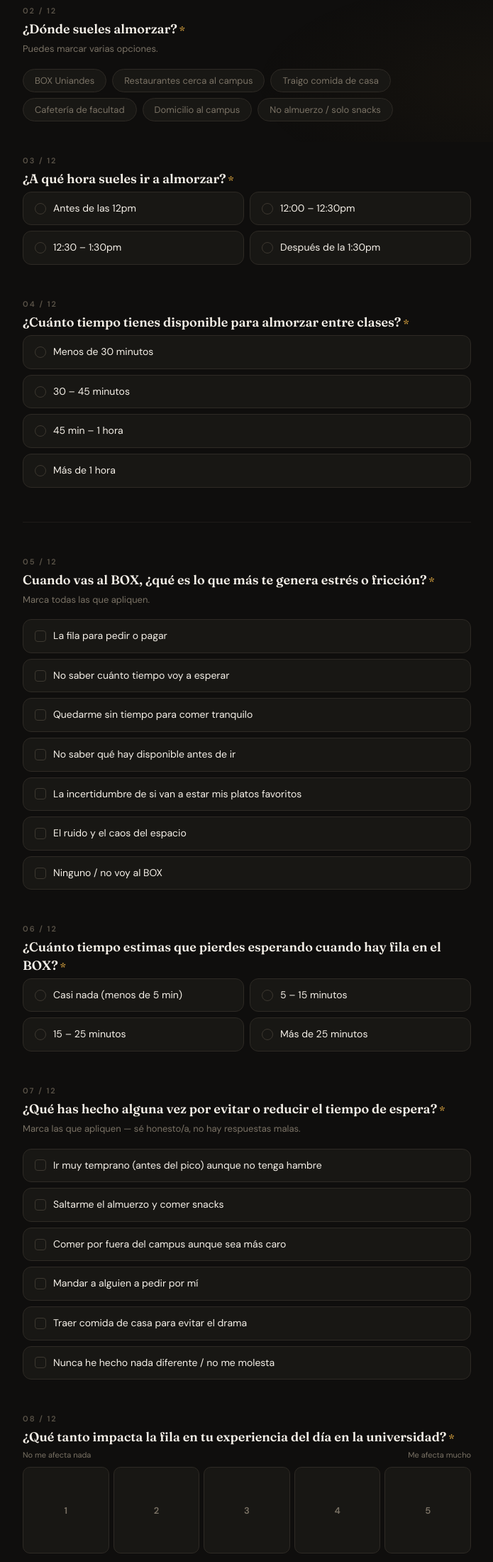
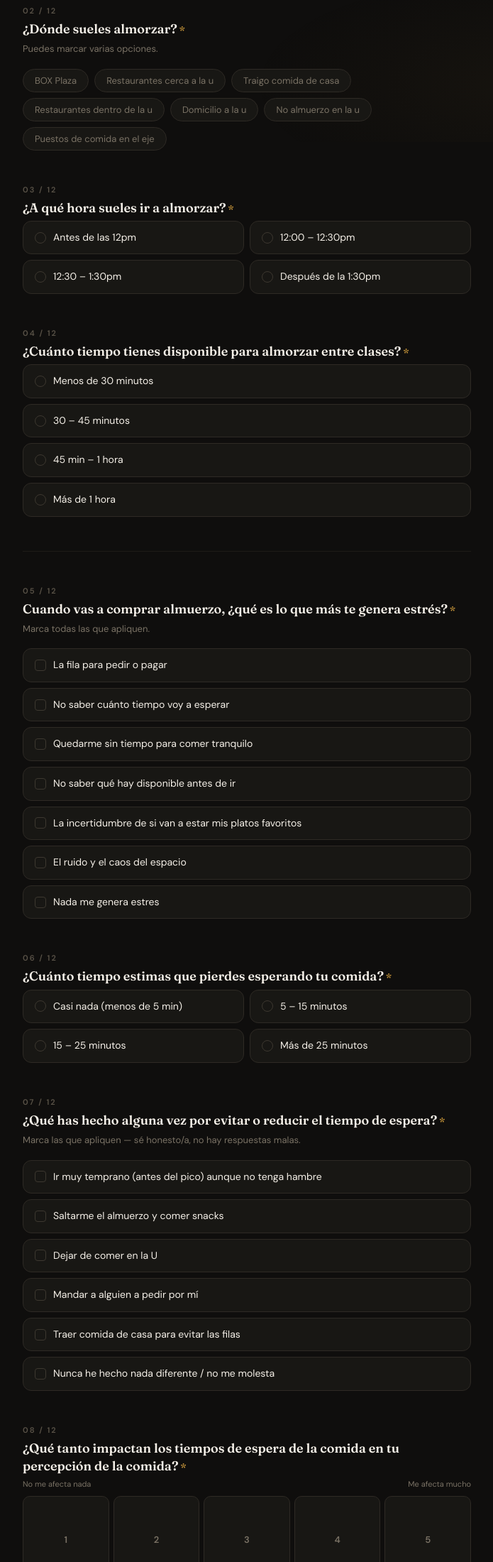
Before and after one commit to Juanparrar03/Encuesta-Uniandes, a plain HTML site: page index.html in a window 1280 px wide. Shown: the part 600-2800 px from the top of the page at 71% size, without its empty margins (292-987 px from the left). Drawn offline with Linux system fonts and the light colour scheme.

Commit message:
Update index.html

```diff
--- a/index.html
+++ b/index.html
@@ -628,12 +628,13 @@
       <div class="section-q">¿Dónde sueles almorzar?<span class="req">*</span></div>
       <div class="section-hint">Puedes marcar varias opciones.</div>
       <div class="pills" data-q="q2" data-type="multi">
-        <div class="pill" onclick="pillPick(this,'q2')">BOX Uniandes</div>
-        <div class="pill" onclick="pillPick(this,'q2')">Restaurantes cerca al campus</div>
+        <div class="pill" onclick="pillPick(this,'q2')">BOX Plaza</div>
+        <div class="pill" onclick="pillPick(this,'q2')">Restaurantes cerca a la u</div>
         <div class="pill" onclick="pillPick(this,'q2')">Traigo comida de casa</div>
-        <div class="pill" onclick="pillPick(this,'q2')">Cafetería de facultad</div>
-        <div class="pill" onclick="pillPick(this,'q2')">Domicilio al campus</div>
-        <div class="pill" onclick="pillPick(this,'q2')">No almuerzo / solo snacks</div>
+        <div class="pill" onclick="pillPick(this,'q2')">Restaurantes dentro de la u</div>
+        <div class="pill" onclick="pillPick(this,'q2')">Domicilio a la u </div>
+        <div class="pill" onclick="pillPick(this,'q2')">No almuerzo en la u</div>
+        <div class="pill" onclick="pillPick(this,'q2')">Puestos de comida en el eje</div>
       </div>
     </div>
 
@@ -691,7 +692,7 @@
     <!-- Q5 -->
     <div class="section">
       <div class="section-num">05 / 12</div>
-      <div class="section-q">Cuando vas al BOX, ¿qué es lo que más te genera estrés o fricción?<span
+      <div class="section-q">Cuando vas a comprar almuerzo, ¿qué es lo que más te genera estrés?<span
           class="req">*</span></div>
       <div class="section-hint">Marca todas las que apliquen.</div>
       <div class="opts" data-q="q5" data-type="multi">
@@ -721,7 +722,7 @@
         </div>
         <div class="opt checkbox" onclick="multiPick(this,'q5')">
           <div class="opt-dot"></div>
-          <div class="opt-text">Ninguno / no voy al BOX</div>
+          <div class="opt-text">Nada me genera estres</div>
         </div>
       </div>
     </div>
@@ -729,7 +730,7 @@
     <!-- Q6 -->
     <div class="section">
       <div class="section-num">06 / 12</div>
-      <div class="section-q">¿Cuánto tiempo estimas que pierdes esperando cuando hay fila en el BOX?<span
+      <div class="section-q">¿Cuánto tiempo estimas que pierdes esperando tu comida?<span
           class="req">*</span></div>
       <div class="opts grid-2" data-q="q6" data-type="single">
         <div class="opt" onclick="pick(this,'q6')">
@@ -768,7 +769,7 @@
         </div>
         <div class="opt checkbox" onclick="multiPick(this,'q7')">
           <div class="opt-dot"></div>
-          <div class="opt-text">Comer por fuera del campus aunque sea más caro</div>
+          <div class="opt-text"> Dejar de comer en la U </div>
         </div>
         <div class="opt checkbox" onclick="multiPick(this,'q7')">
           <div class="opt-dot"></div>
@@ -776,7 +777,7 @@
         </div>
         <div class="opt checkbox" onclick="multiPick(this,'q7')">
           <div class="opt-dot"></div>
-          <div class="opt-text">Traer comida de casa para evitar el drama</div>
+          <div class="opt-text">Traer comida de casa para evitar las filas</div>
         </div>
         <div class="opt checkbox" onclick="multiPick(this,'q7')">
           <div class="opt-dot"></div>
@@ -788,7 +789,7 @@
     <!-- Q8 — escala -->
     <div class="section">
       <div class="section-num">08 / 12</div>
-      <div class="section-q">¿Qué tanto impacta la fila en tu experiencia del día en la universidad?<span
+      <div class="section-q">¿Qué tanto impactan los tiempos de espera de la comida en tu percepción de la comida?<span
           class="req">*</span></div>
       <div class="scale-wrap">
         <div class="scale-labels"><span>No me afecta nada</span><span>Me afecta mucho</span></div>
@@ -807,7 +808,7 @@
     <!-- Q9 -->
     <div class="section">
       <div class="section-num">09 / 12</div>
-      <div class="section-q">¿Con qué frecuencia pagas en el BOX con métodos digitales (Nequi, Daviplata, tarjeta)?<span
+      <div class="section-q">¿Con qué frecuencia pagas tu almuerzo con métodos digitales (Nequi, Daviplata, tarjeta)?<span
           class="req">*</span></div>
       <div class="opts" data-q="q9" data-type="single">
         <div class="opt" onclick="pick(this,'q9')">
@@ -853,7 +854,7 @@
     <!-- Q11 -->
     <div class="section">
       <div class="section-num">11 / 12</div>
-      <div class="section-q">Imagina que pudieras cambiar una sola cosa de la experiencia de almuerzo en Uniandes. ¿Qué
+      <div class="section-q">Imagina que pudieras cambiar una sola cosa de la experiencia de almorzar en la U. ¿Qué
         sería?<span class="req">*</span></div>
       <div class="section-hint">Respuesta abierta — sé tan específico/a como quieras.</div>
       <textarea class="txt-area" id="q11"
@@ -865,7 +866,7 @@
     <!-- Q12 -->
     <div class="section">
       <div class="section-num">12 / 12</div>
-      <div class="section-q">¿Algún otro comentario sobre la comida o la experiencia del campus?</div>
+      <div class="section-q">¿Algún otro comentario sobre la comida o de la experiencia gastronómica en la U ?</div>
       <div class="section-hint">Opcional — lo que quieras decirnos.</div>
       <textarea class="txt-area" id="q12" placeholder="Cualquier cosa que sientas que no preguntamos..." maxlength="400"
         oninput="countChars(this,'c12')"></textarea>
```
